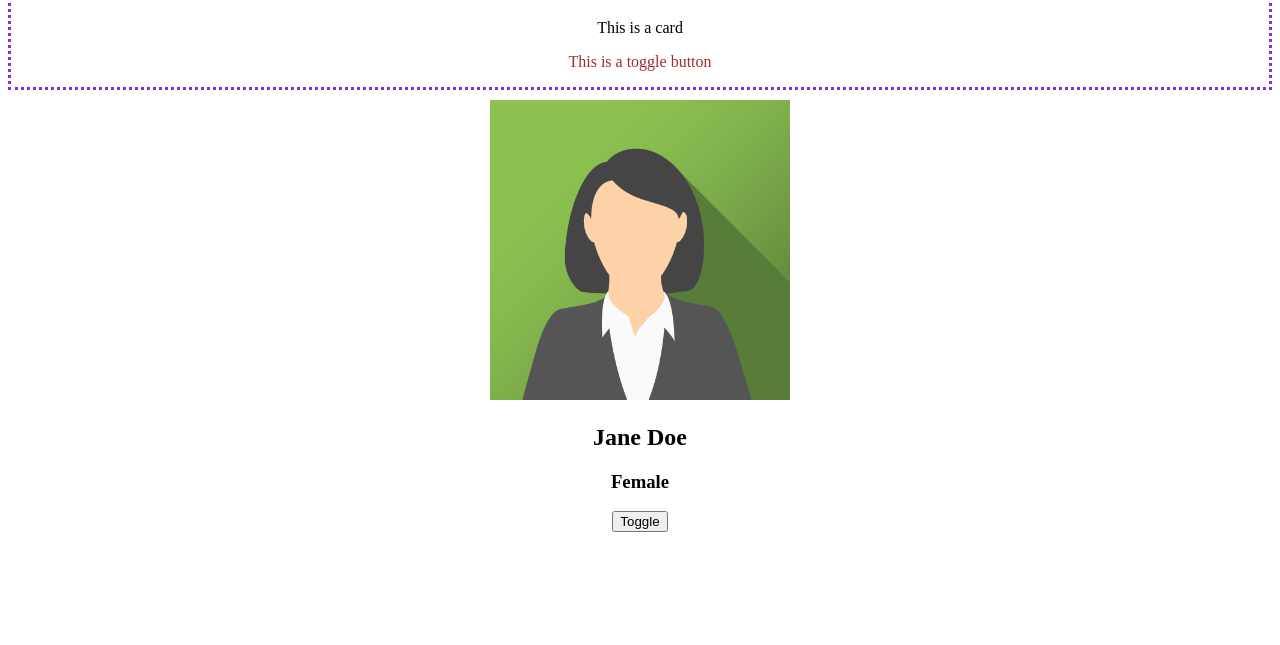
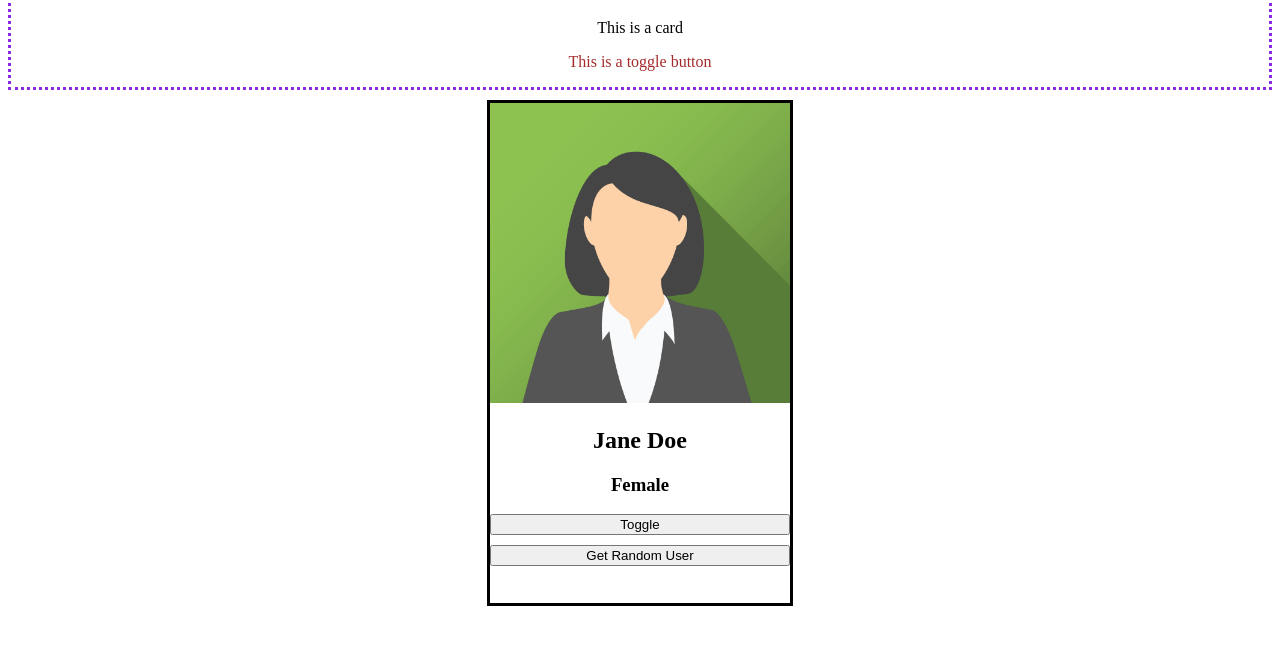
Before and after one commit to Vindhya-codes/auto-suggest, a website: page frontend/index.html in a window 1280 px wide. Shown: the part 113-758 px from the top of the page. Drawn offline with Linux system fonts and the light colour scheme.

Commit message:
Connect random users api

```diff
--- a/frontend/index.css
+++ b/frontend/index.css
@@ -33,6 +33,11 @@
 }
 .imgCard {
     margin-top: 10px;
+    text-align: center;
+    border: 3px solid black;
+    width: 300px;
+    height: 500px;
+    margin: 10px auto;
 }
 .image{
     text-align: center;
@@ -49,3 +54,12 @@
 .info{
     text-align: center;
 }
+
+#card-toggle {
+    width: 100%;
+}
+
+#card-random {
+    margin-top: 10px;
+    width: 100%;
+}
--- a/frontend/index.html
+++ b/frontend/index.html
@@ -29,6 +29,7 @@
             <h2 id="name">Jane Doe</h2>
             <h3 id="gender">Female</h3>
             <button onclick="toggle()" id="card-toggle"> Toggle </button>
+            <button onclick="getRandomUser()" id="card-random">Get Random User</button>
         </div>
     </div>
 </body>
--- a/frontend/index.js
+++ b/frontend/index.js
@@ -23,4 +23,22 @@ function toggle(){
   document.getElementById("gender").innerText=users[curUserId].gender;
 }
 
-console.log("Hello from JS");
+function getRandomUser() {
+  fetch("https://randomuser.me/api/")
+  .then(function (data) {
+    return data.json()
+  })
+  .then(function (parsedData) {
+    let gender = parsedData.results[0].gender;
+    let first = parsedData.results[0].name.first;
+    let last = parsedData.results[0].name.last;
+
+    let name = first + " " + last;
+    let imgURL = parsedData.results[0].picture.large;
+    console.log(name);
+
+    document.getElementById("gender").innerText=gender;
+    document.getElementById("name").innerText=name;
+    document.getElementById("img").src=imgURL;
+  })
+}
```
